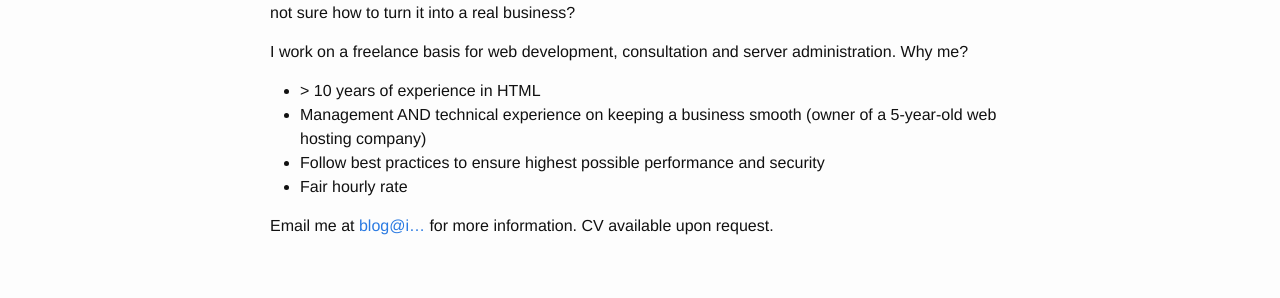
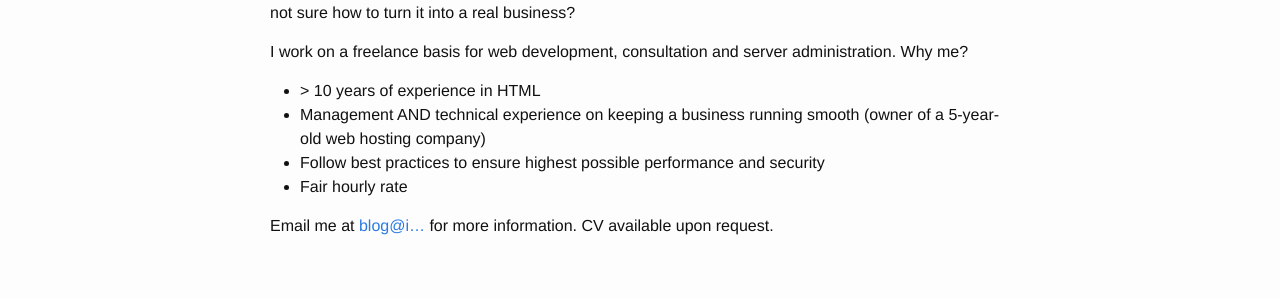
Before and after one commit to isaackwan/isaackwan.github.io, a Jekyll site: the page built from hire.md, in a window 1280 px wide. Shown: the part 187-485 px from the top of the page. Built offline with Jekyll 4.4.1, drawn with Linux system fonts in a browser that asks for light colours.

Commit message:
hire update

```diff
--- a/hire.md
+++ b/hire.md
@@ -9,7 +9,7 @@ Need a helping hand on the most tough issue that you have ever encountered? Have
 I work on a freelance basis for web development, consultation and server administration. Why me?
 
 * &gt; 10 years of experience in HTML
-* Management AND technical experience on keeping a business smooth (owner of a 5-year-old web hosting company)
+* Management AND technical experience on keeping a business running smooth (owner of a 5-year-old web hosting company)
 * Follow best practices to ensure highest possible performance and security
 * Fair hourly rate
 
```
